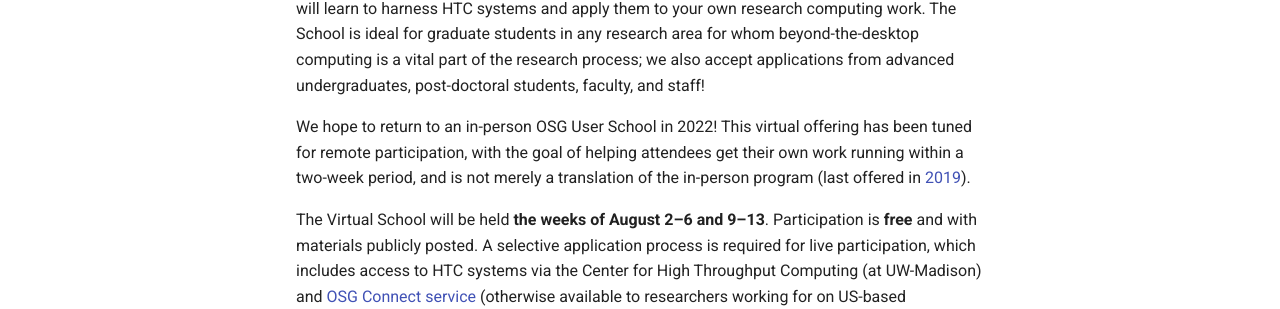
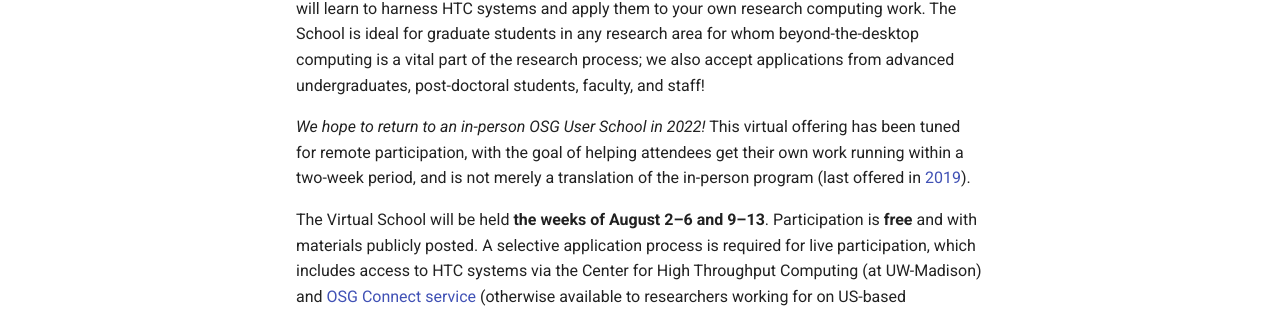
Before and after one commit to osg-htc/virtual-school-2021, an MkDocs documentation site: the page built from docs/index.md, in a window 1280 px wide and 1253 px high. Shown: the part 336-645 px from the top of the window. Built offline with MkDocs 1.6.1 and Material for MkDocs 9.7.7, drawn with Linux system fonts in a browser that asks for light colours.

Commit message:
trying italics

```diff
--- a/docs/index.md
+++ b/docs/index.md
@@ -12,7 +12,7 @@
 is a vital part of the research process; we also accept applications from advanced undergraduates,
 post-doctoral students, faculty, and staff!
 
-We hope to return to an in-person OSG User School in 2022! This virtual offering has been tuned for remote
+_We hope to return to an in-person OSG User School in 2022!_ This virtual offering has been tuned for remote
 participation, with the goal of helping attendees get their own work running within a two-week period, and
 is not merely a translation of the in-person program (last offered in [2019](https://opensciencegrid.org/user-school-2019/)).
 
```
